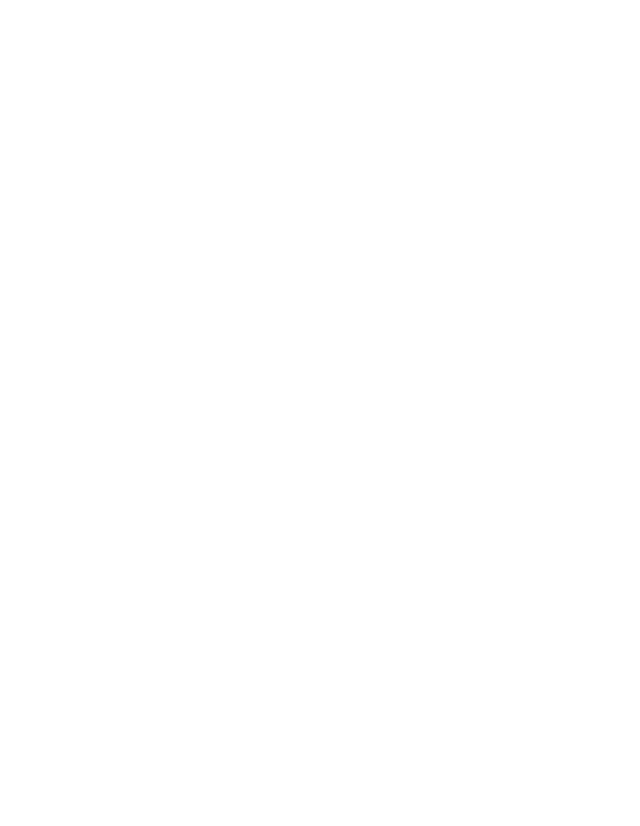
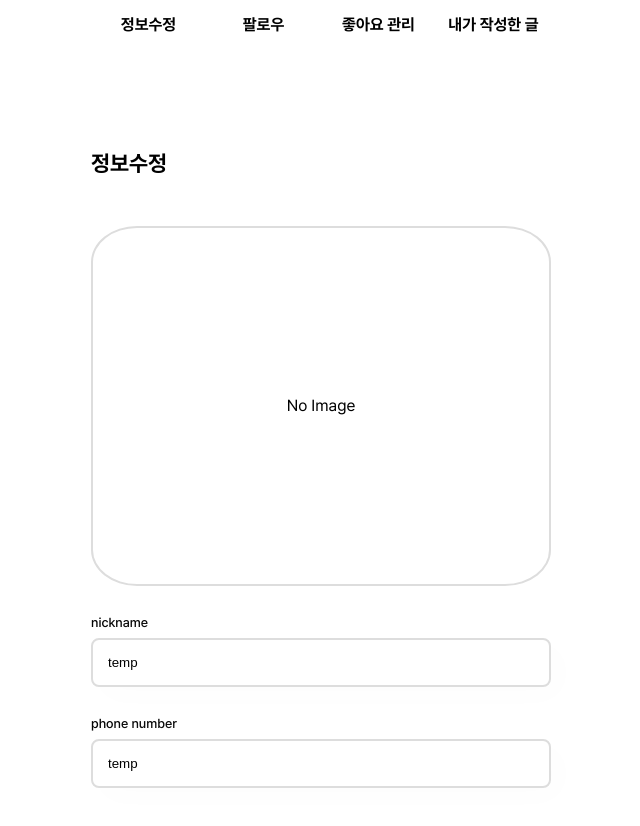
Before and after one commit to dubu-party/dubu-party, a Next.js app in the folder client/: page /mypage in a window 1280 px wide. Before the commit this address had no page. Shown: the top 826 px of the page, without its empty margins (319-959 px from the left). Before the commit the page ends 800 px from the top, so only its background shows below. Built offline with nearby package versions, Linux system fonts and the light colour scheme.

Commit message:
feat: 내 정보 수정 ui

```diff
--- /dev/null
+++ b/client/src/components/atoms/BasicInput.tsx
@@ -0,0 +1,51 @@
+import theme from "@/styles/theme";
+import styled from "@emotion/styled";
+import React from "react";
+
+interface BasicInputProps {
+  title: string;
+  value: string;
+  onChange: (e: React.ChangeEvent<HTMLInputElement>) => void;
+}
+export default function BasicInput({
+  title,
+  value,
+  onChange,
+}: BasicInputProps) {
+  return (
+    <Container>
+      <Title>{title}</Title>
+      <Input value={value} onChange={onChange} />
+    </Container>
+  );
+}
+
+const Container = styled.div`
+  width: 100%;
+  display: flex;
+  flex-direction: column;
+  gap: 9px;
+`;
+
+const Title = styled.div`
+  font-family: ${theme.font.medium};
+  font-size: 13px;
+`;
+
+const Input = styled.input`
+  width: 100%;
+  padding: 15px;
+  background: "white";
+  border-radius: 8px;
+  border: 2px solid ${theme.color.inputBorder};
+  box-shadow: 10px 10px 30px ${theme.color.inputShadow};
+
+  ::placeholder {
+    color: ${theme.color.fontColor};
+    /* color: ${theme.color.placeholder}; */
+  }
+  &:focus {
+    outline: none;
+    background: ${theme.color.lightBackground};
+  }
+`;
--- /dev/null
+++ b/client/src/components/atoms/ImgInput.tsx
@@ -0,0 +1,68 @@
+import theme from "@/styles/theme";
+import styled from "@emotion/styled";
+import Image from "next/image";
+import React, { useRef, useState } from "react";
+
+// TODO: 디자인 추후 변경하기
+export default function ImgInput() {
+  const fileInputRef = useRef<HTMLInputElement>(null);
+  const [selectedImage, setSelectedImage] = useState<string | null>(null);
+
+  const handleImageChange = (event: React.ChangeEvent<HTMLInputElement>) => {
+    const file = event.target.files?.[0];
+    if (file) {
+      setSelectedImage(URL.createObjectURL(file));
+      console.log("file: ", file);
+
+      // onImageUpload(file);
+    }
+  };
+
+  const handleClick = () => {
+    fileInputRef.current?.click();
+  };
+
+  return (
+    <Container>
+      <ImgContainer onClick={handleClick}>
+        {selectedImage ? (
+          <Image width={460} height={360} src={selectedImage} alt="Selected" />
+        ) : (
+          <NoImg>No Image</NoImg>
+        )}
+      </ImgContainer>
+      <input
+        type="file"
+        accept="image/*"
+        onChange={handleImageChange}
+        ref={fileInputRef}
+        style={{ display: "none" }}
+      />
+    </Container>
+  );
+}
+
+const Container = styled.div`
+  width: 100%;
+  display: flex;
+  flex-direction: column;
+  justify-content: center;
+  align-items: center;
+  gap: 9px;
+`;
+
+const ImgContainer = styled.div`
+  display: flex;
+  width: 460px;
+  height: 360px;
+  border-radius: 10%;
+  border: 2px solid ${theme.color.inputBorder};
+  overflow: hidden;
+`;
+
+const NoImg = styled.div`
+  width: 100%;
+  display: flex;
+  justify-content: center;
+  align-items: center;
+`;
--- /dev/null
+++ b/client/src/components/blocks/Menu.tsx
@@ -0,0 +1,53 @@
+import theme from "@/styles/theme";
+import styled from "@emotion/styled";
+import { useRouter } from "next/router";
+import React from "react";
+
+// TODO: 메뉴 디자인 추후 변경하기
+interface MenuProps {
+  list: { title: string; goto: string }[];
+}
+export default function Menu({ list }: MenuProps) {
+  const router = useRouter();
+  const onHandleGoto = (goto: string) => () => {
+    router.push(goto);
+  };
+  return (
+    <Container>
+      {list.map((item, idx) => (
+        <Buttons onClick={onHandleGoto(item.goto)} key={idx}>
+          {item.title}
+        </Buttons>
+      ))}
+    </Container>
+  );
+}
+
+const Container = styled.div`
+  width: 100%;
+  height: 50px; // TODO: 나중에 설정하기
+  display: flex;
+  justify-content: center;
+  align-items: center;
+  background-color: white;
+`;
+
+const Buttons = styled.div`
+  width: 100%;
+  height: 100%;
+  display: flex;
+  justify-content: center;
+  align-items: center;
+  /* border: 1px solid black; */
+  border-top: none;
+  font-family: ${theme.font.bold};
+  cursor: pointer;
+  & + & {
+    border-left: none;
+  }
+  transition: 0.2s;
+  &:hover {
+    opacity: 0.5;
+    /* background-color: ${theme.color.lightBackground}; */
+  }
+`;
--- /dev/null
+++ b/client/src/components/blocks/mypage/Edit.tsx
@@ -0,0 +1,35 @@
+import BasicInput from "@/components/atoms/BasicInput";
+import ImgInput from "@/components/atoms/ImgInput";
+import theme from "@/styles/theme";
+import styled from "@emotion/styled";
+import React from "react";
+
+// TODO: /api/users
+export default function Edit() {
+  const onChangeName = (e: React.ChangeEvent<HTMLInputElement>) => {
+    const newValue = e.target.value;
+    console.log(newValue);
+  };
+
+  const onChangePhone = (e: React.ChangeEvent<HTMLInputElement>) => {
+    const newValue = e.target.value;
+    console.log(newValue);
+  };
+
+  return (
+    <Container>
+      <ImgInput />
+      <BasicInput value="temp" title="nickname" onChange={onChangeName} />
+      <BasicInput value="temp" title="phone number" onChange={onChangePhone} />
+    </Container>
+  );
+}
+const Container = styled.div`
+  width: 100%;
+  height: 100%;
+  padding: 50px 0;
+  display: flex;
+  flex-direction: column;
+  align-items: center;
+  gap: 30px;
+`;
--- /dev/null
+++ b/client/src/pages/mypage/index.tsx
@@ -0,0 +1,69 @@
+import Menu from "@/components/blocks/Menu";
+import Edit from "@/components/blocks/mypage/edit";
+import theme from "@/styles/theme";
+import styled from "@emotion/styled";
+import React, { Component, useMemo, useState } from "react";
+
+// TODO: 이름은 추후 변경하기
+const menuArr = [
+  { title: "정보수정", goto: "/mypage/edit" },
+  { title: "팔로우", goto: "/mypage/follow" },
+  { title: "좋아요 관리", goto: "/mypage/likes" },
+  { title: "내가 작성한 글", goto: "/mypage/myPosts" },
+];
+export default function index() {
+  const [currIndex, setCurrIndex] = useState<number>(0);
+  const currentMenu: JSX.Element = useMemo(() => {
+    switch (currIndex) {
+      case 0:
+        return <Edit />;
+      //   case "팔로우":
+      //     return <Follow />;
+      //   case "좋아요 관리":
+      //     return <Likes />;
+      //   case "내가 작성한 글":
+      //     return <MyPosts />;
+      default:
+        return <Edit />;
+    }
+  }, []);
+
+  return (
+    <Container>
+      <Content>
+        <Menu list={menuArr} />
+        <MainContainer>
+          <Title>{menuArr[currIndex].title}</Title>
+          {currentMenu}
+        </MainContainer>
+      </Content>
+    </Container>
+  );
+}
+const Container = styled.div`
+  width: 100%;
+  height: 100vh;
+  display: flex;
+  flex-direction: column;
+  align-items: center;
+`;
+
+const Content = styled.div`
+  width: 100%;
+  max-width: 500px;
+  display: flex;
+  flex-direction: column;
+  border-radius: 8px;
+  padding: 0 20px;
+`;
+
+const MainContainer = styled.div`
+  width: 100%;
+  padding: 100px 0;
+`;
+
+const Title = styled.div`
+  font-family: ${theme.font.bold};
+  font-size: 22px;
+  line-height: 26px;
+`;
```
Also changed, not shown: client/src/pages/register/index.tsx (+11 -2 lines).
